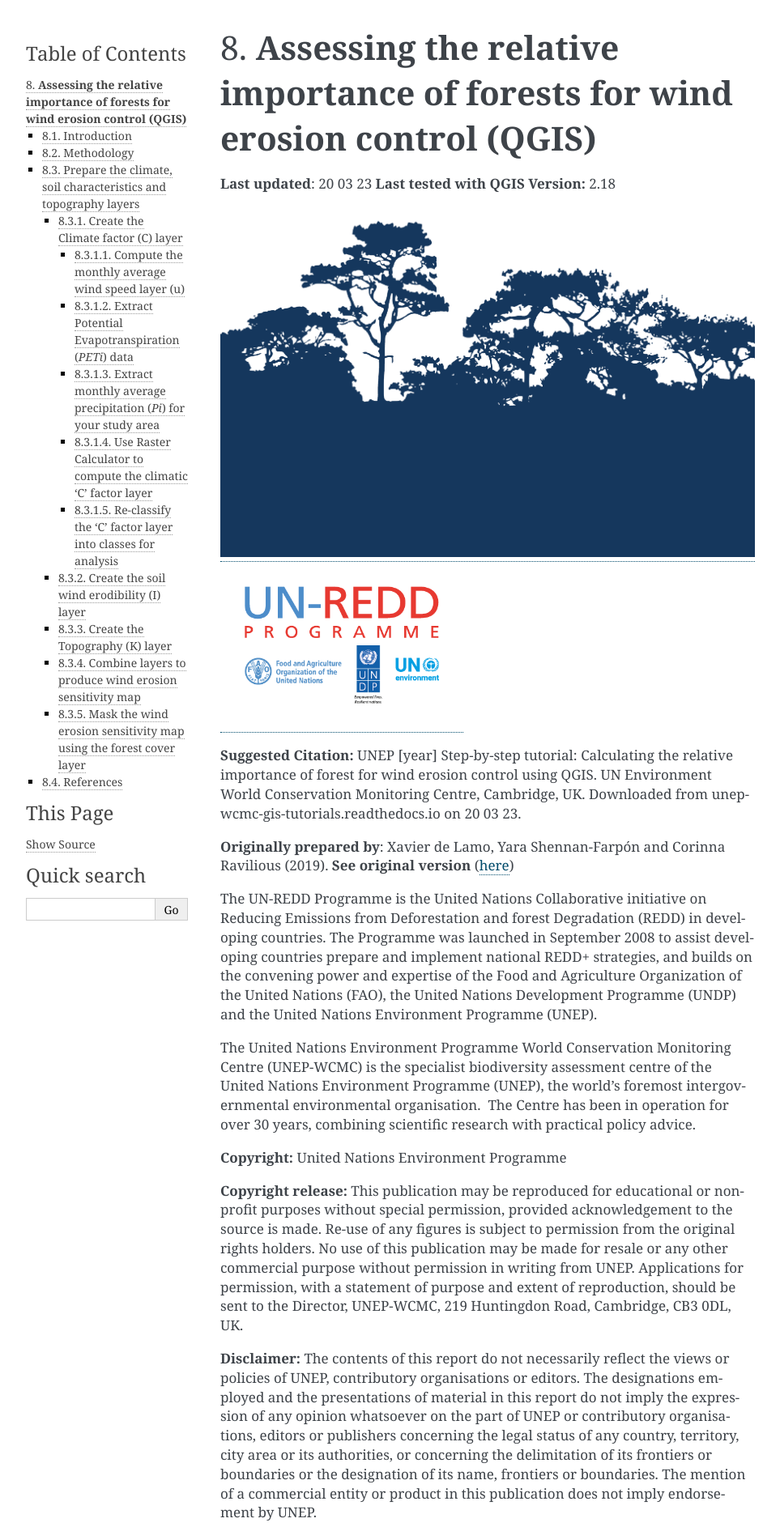
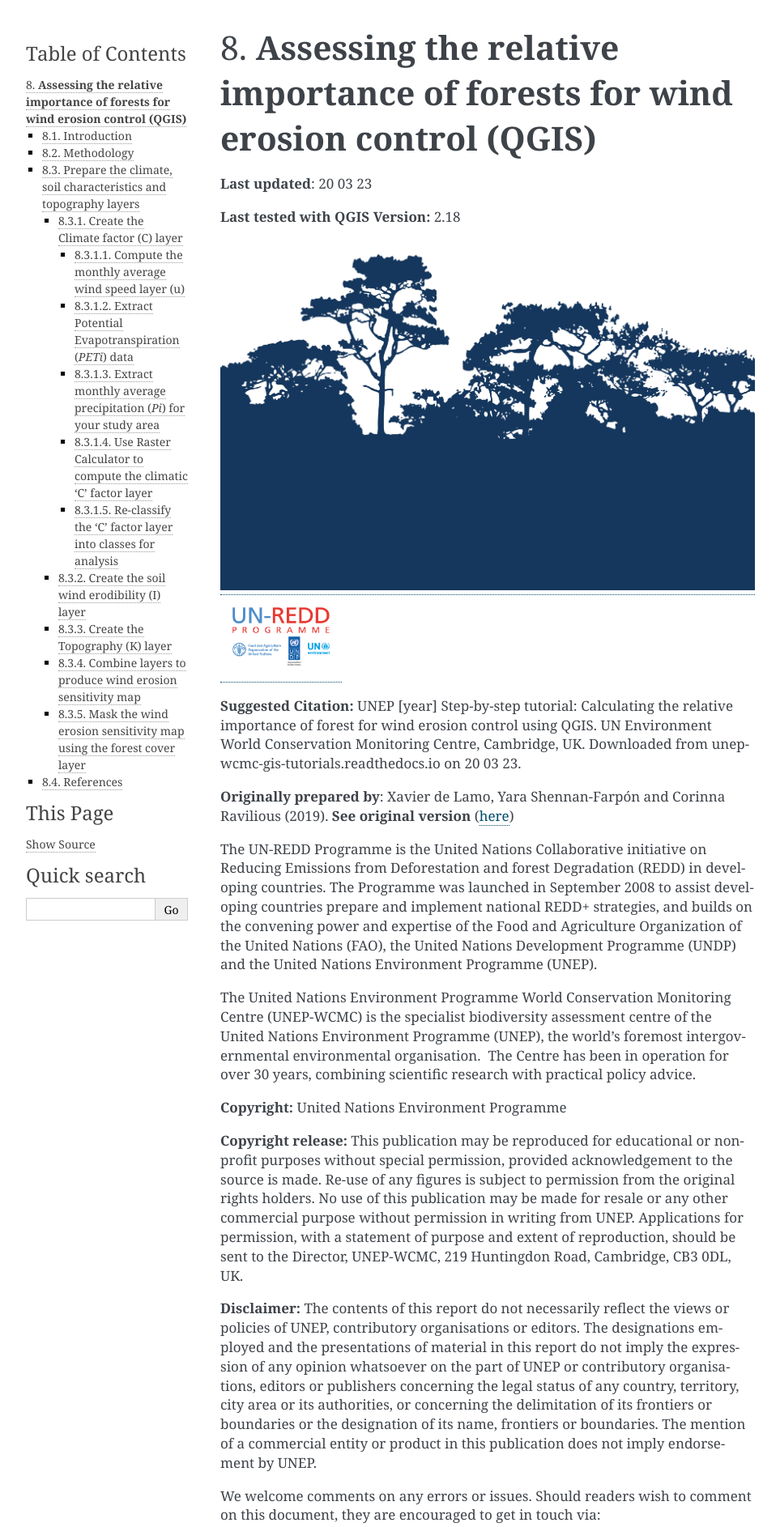
Before and after one commit to corinnar/GIS_tutorials, a Sphinx documentation site: the page built from docs/source/Wind_Erosion_Tutorial_QGIS.rst, in a window 1280 px wide. Shown: the top 1886 px of the page at 81% size, without its empty margins (148-1111 px from the left). Built offline with Sphinx 7.4.7, drawn with Linux system fonts in a browser that asks for light colours; pages that are not in the unit, such as notebooks, are missing from menus.

Commit message:
Update Wind_Erosion_Tutorial_QGIS.rst

```diff
--- a/docs/source/Wind_Erosion_Tutorial_QGIS.rst
+++ b/docs/source/Wind_Erosion_Tutorial_QGIS.rst
@@ -2,7 +2,8 @@
 **Assessing the relative importance of forests for wind erosion control (QGIS)**
 ===========================================================================================
 **Last updated**: |today|
-\ **Last tested with QGIS Version:** 2.18
+
+**Last tested with QGIS Version:** 2.18
 
 |image0|
 |image3|
@@ -64,9 +65,6 @@
 
 |
 
-|
-
-|
 
 |
 
@@ -1148,7 +1146,7 @@
 .. |image1| image:: media/media_Wind_Erosion/combined.png
    :width: 900
 .. |image3| image:: media/media_Wind_Erosion/image3.png
-   :width: 300
+   :width: 150
 .. |image4| image:: media/media_Wind_Erosion/image4.png
    :width: 900
 .. |image5| image:: media/media_Wind_Erosion/image5.jpeg
```
